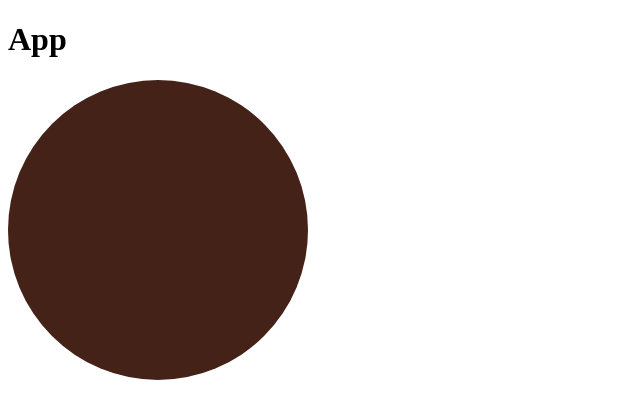
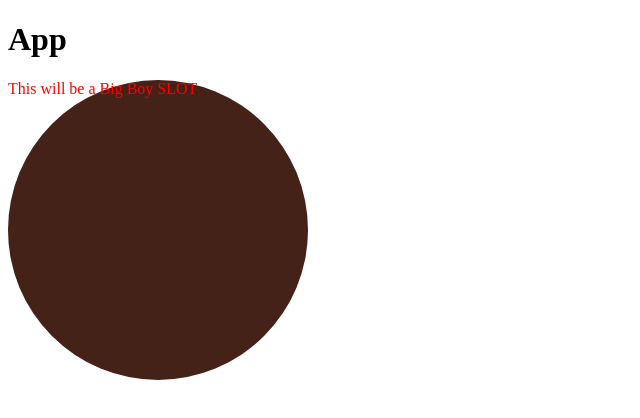
Before and after one commit to codetapacademy/all-on-red-with-react, a React (Create React App) app: page / in a window 1280 px wide. Shown: the top 418 px of the page, without its empty margins (0-640 px from the left). Built offline with nearby package versions, Linux system fonts and the light colour scheme.

Commit message:
Create a new component MagicSlot (make sure the styles components work) and import it into circle board component

```diff
--- a/src/component/circle-board/circle-board.component.jsx
+++ b/src/component/circle-board/circle-board.component.jsx
@@ -1,9 +1,12 @@
 import React from 'react'
 import { StyledCircleBoard } from './circle-board.style'
+import MagicSlot from '../magic-slot'
 
 const CircleBoard = () => {
   return (
-    <StyledCircleBoard side={300}/>
+    <StyledCircleBoard side={300}>
+      <MagicSlot />
+    </StyledCircleBoard>
   )
 }
 
--- /dev/null
+++ b/src/component/magic-slot/index.js
@@ -0,0 +1 @@
+export { default } from './magic-slot.component'
--- /dev/null
+++ b/src/component/magic-slot/magic-slot.component.jsx
@@ -0,0 +1,10 @@
+import React from 'react'
+import { StyledMagicSlot } from './magic-slot.style'
+
+const MagicSlot = () => {
+  return (
+    <StyledMagicSlot>This will be a Big Boy SLOT</StyledMagicSlot>
+  )
+}
+
+export default MagicSlot
--- /dev/null
+++ b/src/component/magic-slot/magic-slot.style.js
@@ -0,0 +1,5 @@
+import styled from 'styled-components'
+
+export const StyledMagicSlot = styled.div `
+  color: red;
+`
```
